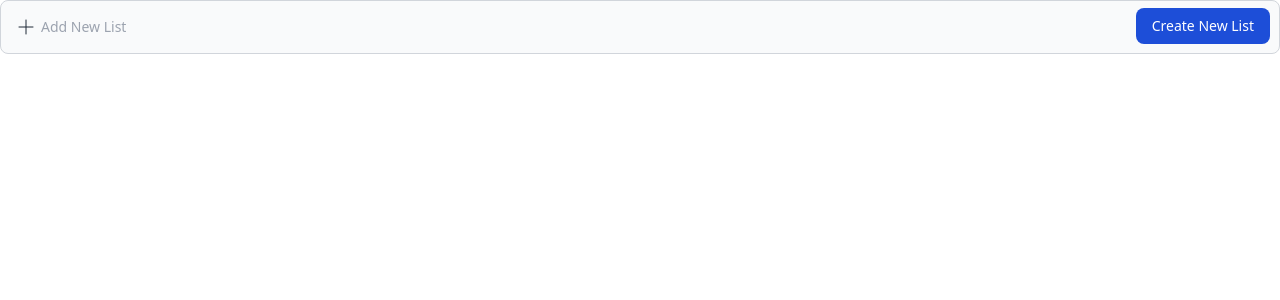
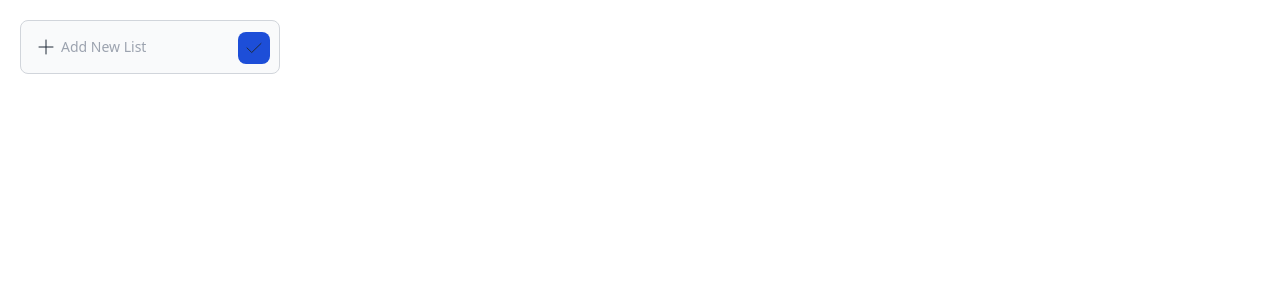
Before and after one commit to KennyAle/todo-app, a React (Create React App) app: page / in a window 1280 px wide. Shown: the top 300 px of the page. Built offline with nearby package versions, Linux system fonts and the light colour scheme.

Commit message:
Updating input's styles

```diff
--- a/src/App.js
+++ b/src/App.js
@@ -1,6 +1,6 @@
-import React, { useEffect, useState } from 'react';
-import TodoList from './components/TodoList';
-import NewList from './components/NewList';
+import React, { useEffect, useState } from 'react'
+import TodoList from './components/TodoList'
+import NewList from './components/NewList'
 function App() {
   const [lists, setLists] = useState([])
 
@@ -19,7 +19,7 @@ function App() {
     setLists([...lists, { name, tasks: [] }])
   }
   return (
-    <div className="App">
+    <div className="App flex flex-wrap gap-4 m-5">
       {lists.map((list, index) => (
         <div key={index}>
           <TodoList listName={list.name} tasks={list.tasks} />
--- a/src/components/NewList.jsx
+++ b/src/components/NewList.jsx
@@ -14,8 +14,9 @@ function NewList({ onNewList }) {
             setListName("")
         }
     }
+
     return (
-        <form onSubmit={handleSubmit}>
+        <form className="max-w-sm" onSubmit={handleSubmit}>
             <div className="relative">
                 <div className="absolute inset-y-0 start-0 flex items-center ps-3.5 pointer-events-none">
                     <svg className="w-6 h-6 text-gray-800 dark:text-white" aria-hidden="true" xmlns="http://www.w3.org/2000/svg" width="24" height="24" fill="none" viewBox="0 0 24 24">
@@ -29,7 +30,14 @@ function NewList({ onNewList }) {
                 onChange={handleNameChange}
                 className="block w-full p-4 ps-10 text-sm text-gray-900 border border-gray-300 rounded-lg bg-gray-50 focus:ring-blue-500 focus:border-blue-500 dark:bg-gray-700 dark:border-gray-600 dark:placeholder-gray-400 dark:text-white dark:focus:ring-blue-500 dark:focus:border-blue-500"
                 placeholder="Add New List" />
-                <button type="submit" className="text-white absolute end-2.5 bottom-2.5 bg-blue-700 hover:bg-blue-800 focus:ring-4 focus:outline-none focus:ring-blue-300 font-medium rounded-lg text-sm px-4 py-2 dark:bg-blue-600 dark:hover:bg-blue-700 dark:focus:ring-blue-800">Create New List</button>
+                <button
+                type="submit"
+                className="text-white absolute end-2.5 bottom-2.5 bg-blue-700 hover:bg-blue-800 focus:ring-4 focus:outline-none focus:ring-blue-300 font-medium rounded-lg text-sm px-1 py-1 dark:bg-blue-600 dark:hover:bg-blue-700 dark:focus:ring-blue-800">
+                    <svg className="w-6 h-6 text-gray-800 dark:text-white" aria-hidden="true" xmlns="http://www.w3.org/2000/svg" width="24" height="24" fill="none" viewBox="0 0 24 24">
+                    <path stroke="currentColor" stroke-linecap="round" stroke-linejoin="round" stroke-width="1" d="M5 11.917 9.724 16.5 19 7.5"/>
+                    </svg>
+                    <span className="sr-only">Add new list button</span>
+                </button>
             </div>
         </form>
     )
--- a/src/components/TodoList.jsx
+++ b/src/components/TodoList.jsx
@@ -1,7 +1,7 @@
 import React, { useEffect, useState } from 'react'
 
-function TodoList( {listName, tasks} ) {
-    const [tasksList, setTasksList] = useState(JSON.parse (localStorage.getItem(`storedTasks_${listName}`)) || [{ task: "" }])
+function TodoList({ listName, tasks }) {
+    const [tasksList, setTasksList] = useState(JSON.parse(localStorage.getItem(`storedTasks_${listName}`)) || [{ task: "" }])
 
     useEffect(() => {
         localStorage.setItem(`storedTasks_${listName}`, JSON.stringify(tasksList))
@@ -32,27 +32,27 @@ function TodoList( {listName, tasks} ) {
     }
 
     return (
-        <div className='max-w-sm bg-gray-50 dark:bg-gray-800 dark:border-gray-700'>
-            <div className="p-5 mb-4 border border-gray-100 rounded-lg bg-gray-50 dark:bg-gray-800 dark:border-gray-700">
+        <div className='rounded-md max-w-sm min-w-72 bg-gray-50 dark:bg-gray-800 dark:border-gray-700'>
+            <div className="flex flex-col gap-4 p-5 mb-4 border border-gray-100 rounded-lg bg-gray-50 dark:bg-gray-800 dark:border-gray-700">
                 <h1 className="text-lg font-semibold text-gray-900 dark:text-white">{listName}</h1>
                 <form>
-                    <div className="relative">
+                    <div className="relative flex flex-col gap-4">
                         {tasksList.map((task, index) => (
-                            <div key={index}>
+                            <div className='relative' key={index}>
                                 <input type="text"
                                     id="task"
-                                className="block w-full p-4 ps-10 text-sm text-gray-900 border border-gray-300 rounded-lg bg-gray-50 focus:ring-blue-500 focus:border-blue-500 dark:bg-gray-700 dark:border-gray-600 dark:placeholder-gray-400 dark:text-white dark:focus:ring-blue-500 dark:focus:border-blue-500"
+                                    className="block w-full p-4 text-sm text-gray-900 border border-gray-300 rounded-lg bg-gray-50 focus:ring-blue-500 focus:border-blue-500 dark:bg-gray-700 dark:border-gray-600 dark:placeholder-gray-400 dark:text-white dark:focus:ring-blue-500 dark:focus:border-blue-500"
                                     placeholder="Enter New Task"
                                     value={task.task}
                                     onChange={(e) => handleTaskEdit(e, index)}
-                                onKeyDown={index === tasksList.length -1 ? handleKeyDown : null}/>
+                                    onKeyDown={index === tasksList.length - 1 ? handleKeyDown : null} />
                                 {index !== tasksList.length - 1 &&
                                     <button
                                         onClick={() => handleTaskRemove(index)}
                                         type="button"
-                                    className="text-blue-700 border border-blue-900 hover:bg-blue-700 hover:text-white focus:ring-4 focus:outline-none focus:ring-blue-300 font-medium rounded-lg text-sm p-2.5 text-center inline-flex items-center me-2 dark:border-blue-900 dark:text-blue-500 dark:hover:text-white dark:focus:ring-blue-800 bg-blue-500">
-                                        <svg className="w-6 h-6 text-gray-800 dark:text-white" aria-hidden="true" xmlns="http://www.w3.org/2000/svg" width="24" height="24" fill="currentColor" viewBox="0 0 24 24">
-                                            <path fillRule="evenodd" d="M8.586 2.586A2 2 0 0 1 10 2h4a2 2 0 0 1 2 2v2h3a1 1 0 1 1 0 2v12a2 2 0 0 1-2 2H7a2 2 0 0 1-2-2V8a1 1 0 0 1 0-2h3V4a2 2 0 0 1 .586-1.414ZM10 6h4V4h-4v2Zm1 4a1 1 0 1 0-2 0v8a1 1 0 1 0 2 0v-8Zm4 0a1 1 0 1 0-2 0v8a1 1 0 1 0 2 0v-8Z" clipRule="evenodd" />
+                                        className="text-slate-400 hover:text-slate-200 hover:transition-all absolute end-0.5 bottom-2.5   font-medium rounded-lg text-sm px-2 py-2">
+                                        <svg className="w-6 h-5" aria-hidden="true" xmlns="http://www.w3.org/2000/svg" width="24" height="24" fill="none" viewBox="0 0 24 24">
+                                            <path stroke="currentColor" stroke-linecap="round" stroke-linejoin="round" stroke-width="1" d="M6 18 17.94 6M18 18 6.06 6" />
                                         </svg>
                                         <span className="sr-only">Delete button</span>
                                     </button>
```
Lines whose indentation alone changed are shown as unchanged.
